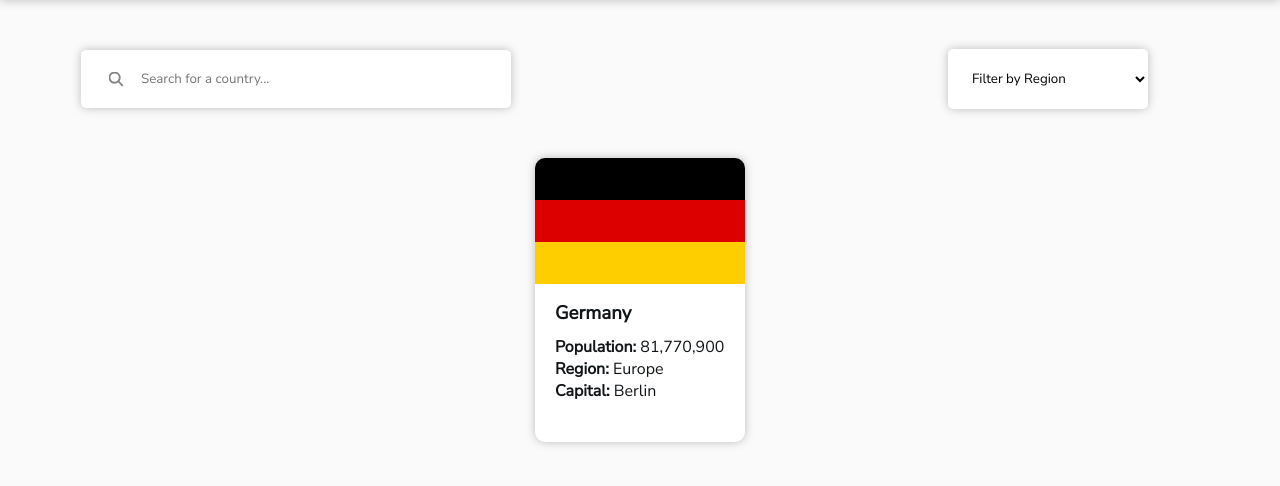
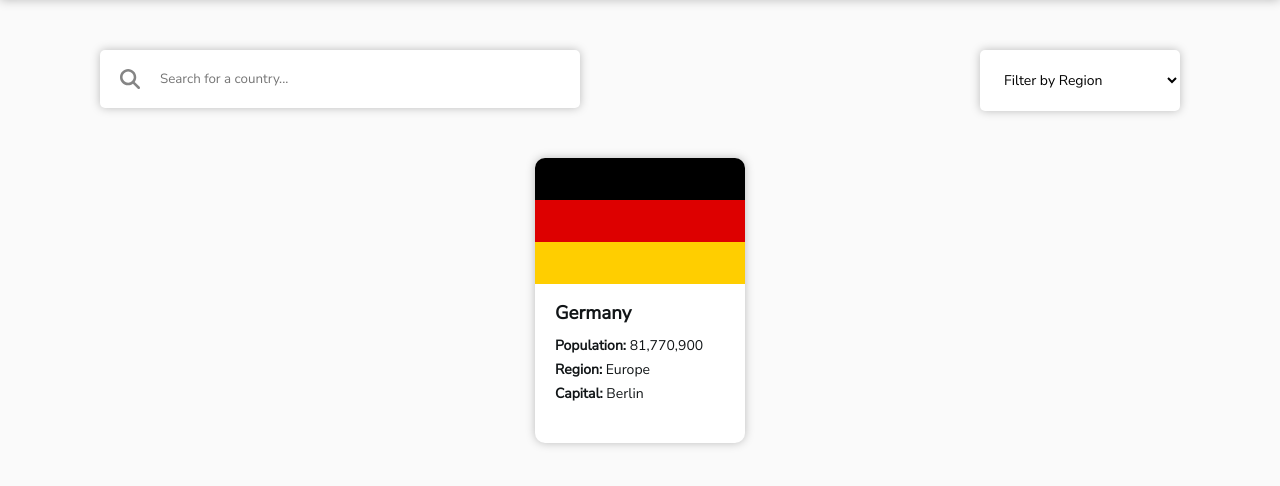
Before and after one commit to Mikael-Kolehmainen/frontend-mentor-countries-api, a PHP site: page / in a window 1280 px wide. Shown: the part 85-571 px from the top of the page. Run offline with PHP 8.4, Linux system fonts and the light colour scheme; data that the repository does not hold is empty.

Commit message:
Fixed search front-end

```diff
--- a/index.php
+++ b/index.php
@@ -6,6 +6,7 @@ use api\manager\ServerRequestManager;
 
 /*
   TODO:
+  Mobile responsiveness
   Add documentation to code
   Write readme
 */
--- a/src/public_site/controller/SearchController.php
+++ b/src/public_site/controller/SearchController.php
@@ -7,12 +7,15 @@ class SearchController
   public function showSearchBar(): void
   {
     echo "
-      <section>
-        <div class='search'>
+      <section class='search'>
+        <div class='row'>
+          <div class='col'>
             <div class='search-bar'>
               <i class='fa-solid fa-magnifying-glass'></i>
               <input type='text' placeholder='Search for a country...' />
             </div>
+          </div>
+          <div class='col'>
             <select class='region'>
               <option selected disabled>Filter by Region</option>
               <option value='africa'>Africa</option>
@@ -22,6 +25,7 @@ class SearchController
               <option value='oceania'>Oceania</option>
             </select>
           </div>
+        </div>
       </section>
     ";
   }
--- a/src/public_site/styles/css/main.css
+++ b/src/public_site/styles/css/main.css
@@ -3,30 +3,36 @@
   src: url(/src/public_site/font/NunitoSans-Regular.ttf); }
 
 .search {
+  padding: 0 100px 0 100px;
   height: 58px;
   margin-top: 50px;
   position: relative;
   font-size: 14px; }
-  .search .search-bar {
-    position: absolute;
-    top: 50%;
-    left: 20%;
-    transform: translate(-50%, -50%);
-    width: 350px; }
-    .search .search-bar input {
+  .search .row {
+    height: 100%;
+    display: flex; }
+    .search .row .col {
+      width: 100%;
+      margin: auto 0 auto 0;
+      text-align: right; }
+      .search .row .col .search-bar {
+        position: relative;
+        width: 400px; }
+        .search .row .col .search-bar i {
+          width: 20px;
+          height: 20px;
+          left: 30px; }
+        .search .row .col .search-bar input {
           width: 100%;
           border-radius: 5px;
           border: none;
           padding: 20px 20px 20px 60px;
           box-shadow: 0px 0px 10px rgba(0, 0, 0, 0.25); }
-      .search .search-bar input:focus {
+          .search .row .col .search-bar input:focus {
             outline: none;
             box-shadow: 0px 0px 10px black; }
-  .search .region {
-    position: absolute;
-    top: 50%;
-    right: 2.5%;
-    transform: translate(-50%, -50%);
+      .search .row .col .region {
+        font-size: 14px;
         width: 200px;
         border-radius: 5px;
         border: none;
@@ -34,10 +40,10 @@
         box-shadow: 0px 0px 10px rgba(0, 0, 0, 0.25);
         background-color: white;
         cursor: pointer; }
-    .search .region:focus {
+        .search .row .col .region:focus {
           outline: none;
           box-shadow: 0px 0px 10px black; }
-    .search .region option {
+        .search .row .col .region option {
           padding: 10px 0 10px 0; }
 
 .cards {
@@ -49,7 +55,7 @@
     width: 20%;
     background-color: white;
     box-shadow: 0px 0px 10px rgba(0, 0, 0, 0.25);
-    padding: 0 0 40px 0;
+    padding: 0 0 35px 0;
     border-radius: 10px; }
     .cards .card img {
       width: 100%;
@@ -57,7 +63,8 @@
     .cards .card h3 {
       margin: 10px 0 10px 20px; }
     .cards .card p {
-      margin: 0 0 0 20px; }
+      font-size: 14px;
+      margin: 0 0 5px 20px; }
 
 header {
   padding: 0 100px 0 100px;
--- a/src/public_site/styles/sass/components/_cards.scss
+++ b/src/public_site/styles/sass/components/_cards.scss
@@ -8,7 +8,7 @@
     width: 20%;
     background-color: $white;
     box-shadow: $shadow;
-    padding: 0 0 40px 0;
+    padding: 0 0 35px 0;
     border-radius: 10px;
 
     img {
@@ -19,7 +19,8 @@
       margin: 10px 0 10px 20px;
     }
     p {
-      margin: 0 0 0 20px;
+      font-size: 14px;
+      margin: 0 0 5px 20px;
     }
   }
 }
--- a/src/public_site/styles/sass/components/_search.scss
+++ b/src/public_site/styles/sass/components/_search.scss
@@ -1,16 +1,28 @@
 .search {
+  padding: 0 100px 0 100px;
   height: 58px;
   margin-top: 50px;
   position: relative;
   font-size: 14px;
 
+  .row {
+    height: 100%;
+    display: flex;
+
+    .col {
+      width: 100%;
+      margin: auto 0 auto 0;
+      text-align: right;
+
       .search-bar {
-    position: absolute;
-    top: 50%;
-    left: 20%;
-    transform: translate(-50%, -50%);
-    width: 350px;
+        position: relative;
+        width: 400px;
 
+        i {
+          width: 20px;
+          height: 20px;
+          left: 30px;
+        }
         input {
           width: 100%;
           border-radius: 5px;
@@ -25,10 +37,7 @@
         }
       }
       .region {
-    position: absolute;
-    top: 50%;
-    right: 2.5%;
-    transform: translate(-50%, -50%);
+        font-size: 14px;
         width: 200px;
         border-radius: 5px;
         border: none;
@@ -46,3 +55,5 @@
         }
       }
     }
+  }
+}
```
Lines whose indentation alone changed are shown as unchanged.
